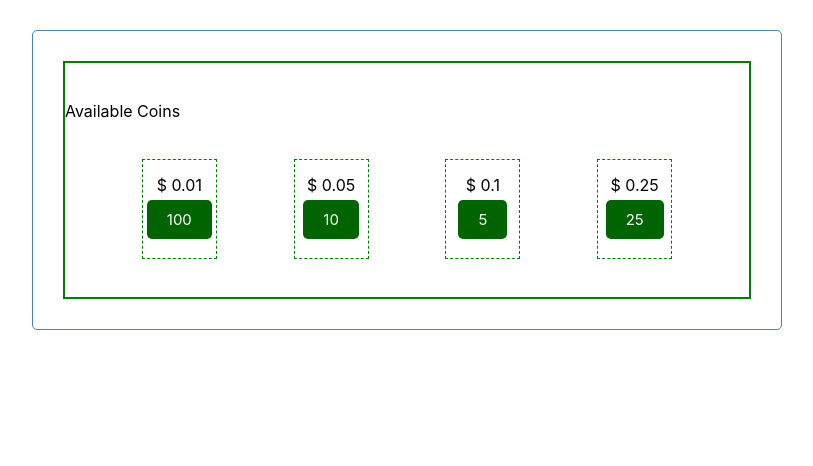
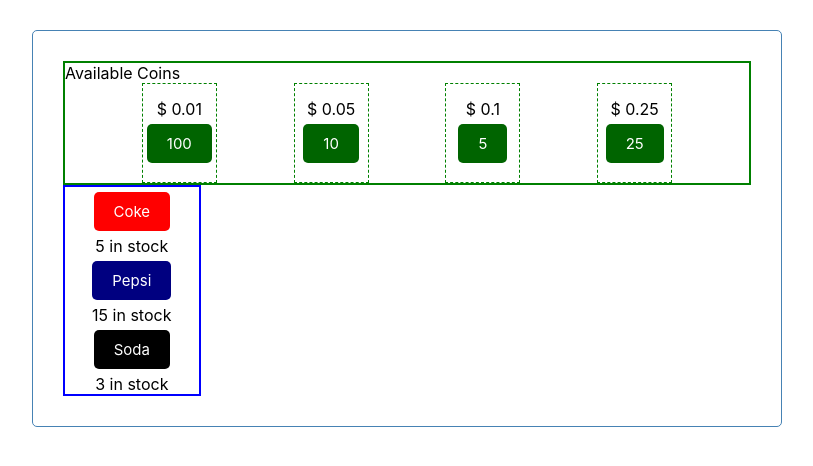
Before and after one commit to Calmanning/soda_machine, a React (Create React App) app: page / in a window 1280 px wide. Shown: the top 466 px of the page, without its empty margins (233-1046 px from the left). Built offline with nearby package versions, Linux system fonts and the light colour scheme.

Commit message:
added sodas component and basic styling.

```diff
--- a/src/App.js
+++ b/src/App.js
@@ -2,6 +2,7 @@
 import React from "react";
 
 import CoinWallet from "../src/components/CoinWallet"
+import Sodas from "../src/components/Sodas"
 
 
 
@@ -10,6 +11,7 @@
   return (
     <div className="container">
       <CoinWallet />
+      <Sodas />
     </div>
   );
 }
--- /dev/null
+++ b/src/components/Sodas/index.js
@@ -0,0 +1,53 @@
+import React from "react";
+import Button from "../Button";
+
+import "./styles.scss";
+
+const Sodas = () => {
+
+  const sodaInventory = [
+    {
+      id:4,
+      name: "Coke",
+      cost: 0.25,
+      available: 5,
+      color: "red"
+    },
+    {
+      id: 5,
+      name: "Pepsi",
+      cost: 0.36,
+      available: 15,
+      color: "navy"
+    },
+    {
+      id: 6,
+      name: "Soda",
+      cost: 0.45,
+      available: 3,
+      color: "black"
+    }
+  ]
+
+  return (
+    <div className="sodaList">
+      {sodaInventory.map(soda => (
+        <div>
+          <Button
+          key={soda.id}
+          cost={soda.cost}
+          text={soda.name}
+          color={soda.color}
+
+          />
+          <p>{soda.available} in stock </p>
+        </div>
+      ))
+
+      }
+    </div>
+  )
+
+}
+
+export default Sodas
--- /dev/null
+++ b/src/components/Sodas/styles.scss
@@ -0,0 +1,14 @@
+.sodaList{
+  width: 20%;
+  display:flex;
+  flex-direction: column;
+  justify-content: flex-start;
+  align-items: center;
+
+  border: 2px solid blue;
+}
+
+p {
+  display: flex;
+  justify-content: center;
+}
```
